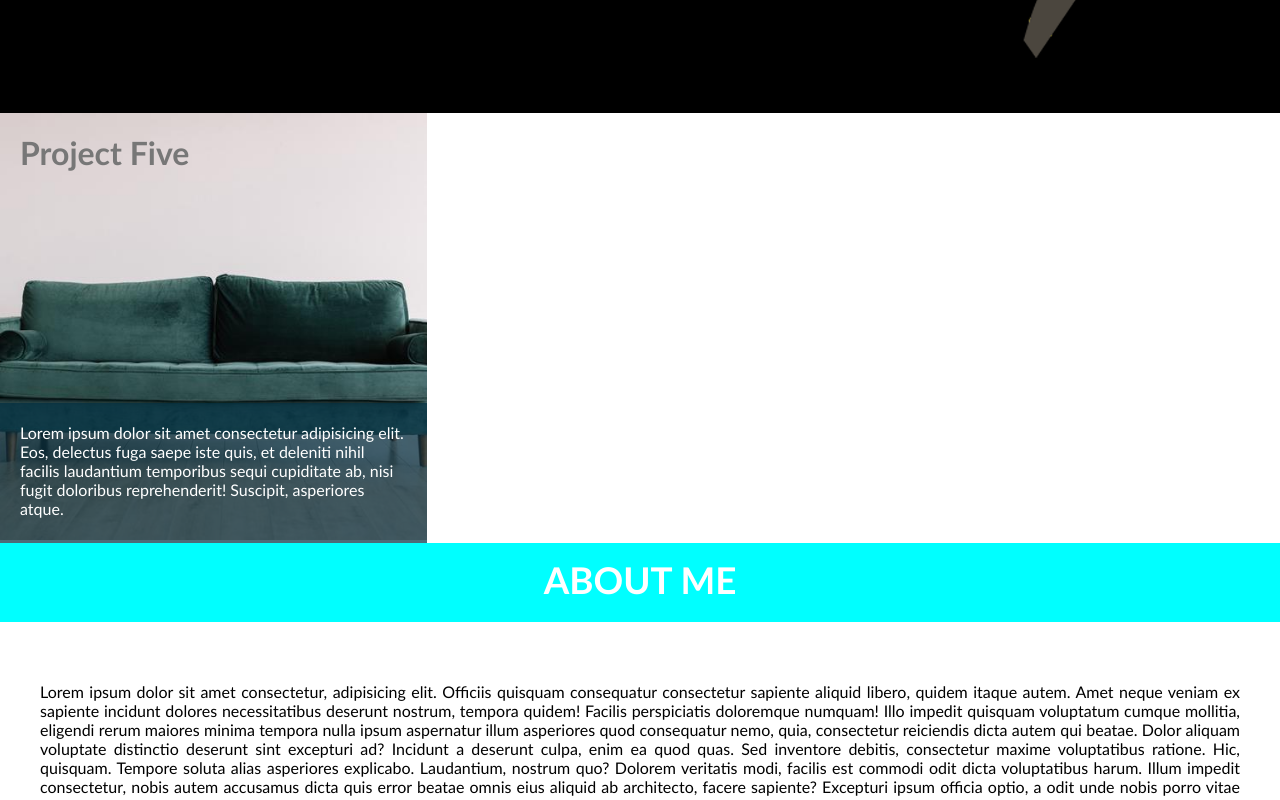
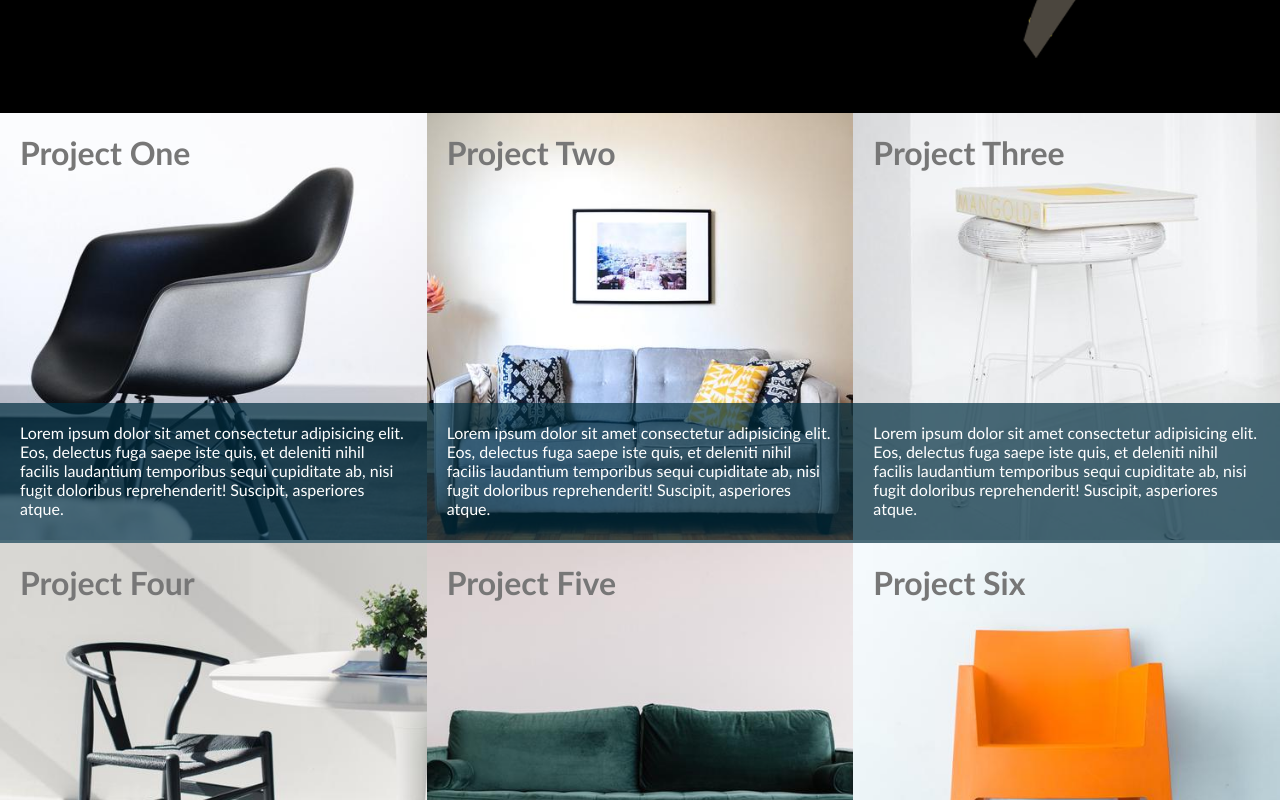
Before and after one commit to EmadSaeed2/my-website-react, a JavaScript app: page / in a window 1280 px wide. Shown: the part 740-1540 px from the top of the page. Built offline with nearby package versions, Linux system fonts and the light colour scheme; the HTML template or start-up script is replaced by a standard one.

Commit message:
projects squares

```diff
--- a/src/components/Portfolio/Portfolio.js
+++ b/src/components/Portfolio/Portfolio.js
@@ -2,10 +2,14 @@ import Project from "./Project/Project"
 import data from "../../data.json"
 
 const Portfolio = () => {
-    console.log(data.projects)
+    const projects = data.projects;
     return (
         <section id="portfolio">
-            <Project />
+            {projects.map((project, index) => {
+                return (
+                    <Project key={index} title={project.title} imgLink={project.imgLink} description={project.description} />
+                )
+            })}
         </section>
     )
 }
--- a/src/components/Portfolio/Project/Project.js
+++ b/src/components/Portfolio/Project/Project.js
@@ -1,15 +1,11 @@
-const Project = () => {
+const Project = (props) => {
     return (
         <article className="project">
             <a href="pages/project-05.html">
-                <h2>Project Five</h2>
-                <img src="images/furniture-05.jpg" alt="" />
+                <h2>{props.title}</h2>
+                <img src={props.imgLink} alt="" />
                 <div className="description-bg">
-                    <p className="description">Lorem ipsum dolor sit amet consectetur adipisicing elit. Eos, delectus fuga
-                        saepe
-                        iste quis, et deleniti nihil facilis laudantium temporibus sequi cupiditate ab, nisi fugit
-                        doloribus
-                        reprehenderit! Suscipit, asperiores atque.</p>
+                    <p className="description">{props.description}</p>
                 </div>
             </a>
         </article>
--- a/src/data.json
+++ b/src/data.json
@@ -2,32 +2,38 @@
     "projects": [
         {
             "title": "Project One",
-            "img_link": "pages/project-01.html",
+            "imgLink": "images/furniture-01.jpg",
+            "pageLink": "pages/project-01.html",
             "description": "Lorem ipsum dolor sit amet consectetur adipisicing elit. Eos, delectus fuga saepe iste quis, et deleniti nihil facilis laudantium temporibus sequi cupiditate ab, nisi fugit doloribus reprehenderit! Suscipit, asperiores atque."
         },
         {
             "title": "Project Two",
-            "img_link": "pages/project-02.html",
+            "imgLink": "images/furniture-02.jpg",
+            "pageLink": "pages/project-02.html",
             "description": "Lorem ipsum dolor sit amet consectetur adipisicing elit. Eos, delectus fuga saepe iste quis, et deleniti nihil facilis laudantium temporibus sequi cupiditate ab, nisi fugit doloribus reprehenderit! Suscipit, asperiores atque."
         },
         {
             "title": "Project Three",
-            "img_link": "pages/project-03.html",
+            "imgLink": "images/furniture-03.jpg",
+            "pageLink": "pages/project-03.html",
             "description": "Lorem ipsum dolor sit amet consectetur adipisicing elit. Eos, delectus fuga saepe iste quis, et deleniti nihil facilis laudantium temporibus sequi cupiditate ab, nisi fugit doloribus reprehenderit! Suscipit, asperiores atque."
         },
         {
             "title": "Project Four",
-            "img_link": "pages/project-04.html",
+            "imgLink": "images/furniture-04.jpg",
+            "pageLink": "pages/project-04.html",
             "description": "Lorem ipsum dolor sit amet consectetur adipisicing elit. Eos, delectus fuga saepe iste quis, et deleniti nihil facilis laudantium temporibus sequi cupiditate ab, nisi fugit doloribus reprehenderit! Suscipit, asperiores atque."
         },
         {
             "title": "Project Five",
-            "img_link": "pages/project-05.html",
+            "imgLink": "images/furniture-05.jpg",
+            "pageLink": "pages/project-05.html",
             "description": "Lorem ipsum dolor sit amet consectetur adipisicing elit. Eos, delectus fuga saepe iste quis, et deleniti nihil facilis laudantium temporibus sequi cupiditate ab, nisi fugit doloribus reprehenderit! Suscipit, asperiores atque."
         },
         {
             "title": "Project Six",
-            "img_link": "pages/project-06.html",
+            "imgLink": "images/furniture-06.jpg",
+            "pageLink": "pages/project-06.html",
             "description": "Lorem ipsum dolor sit amet consectetur adipisicing elit. Eos, delectus fuga saepe iste quis, et deleniti nihil facilis laudantium temporibus sequi cupiditate ab, nisi fugit doloribus reprehenderit! Suscipit, asperiores atque."
         }
     ]
```
